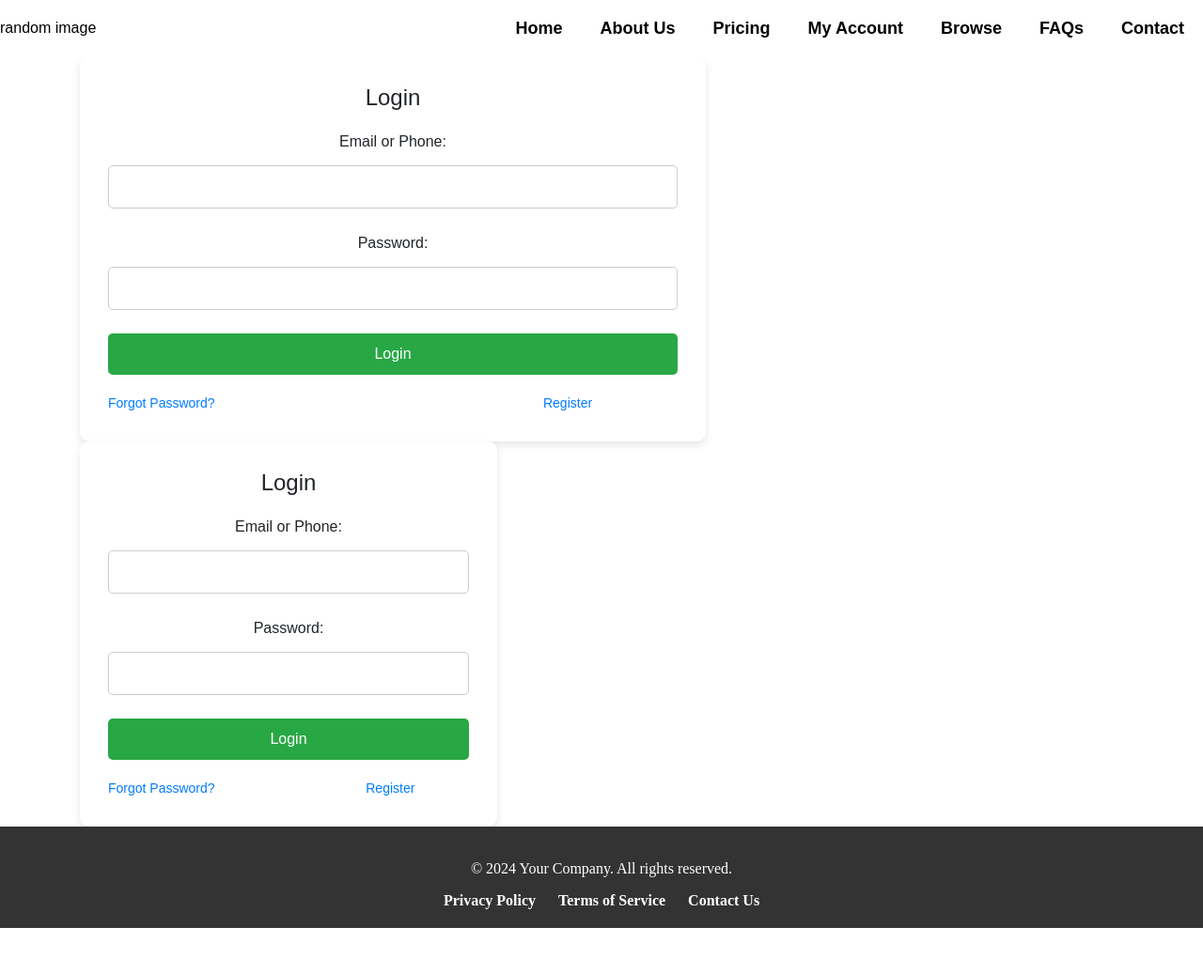
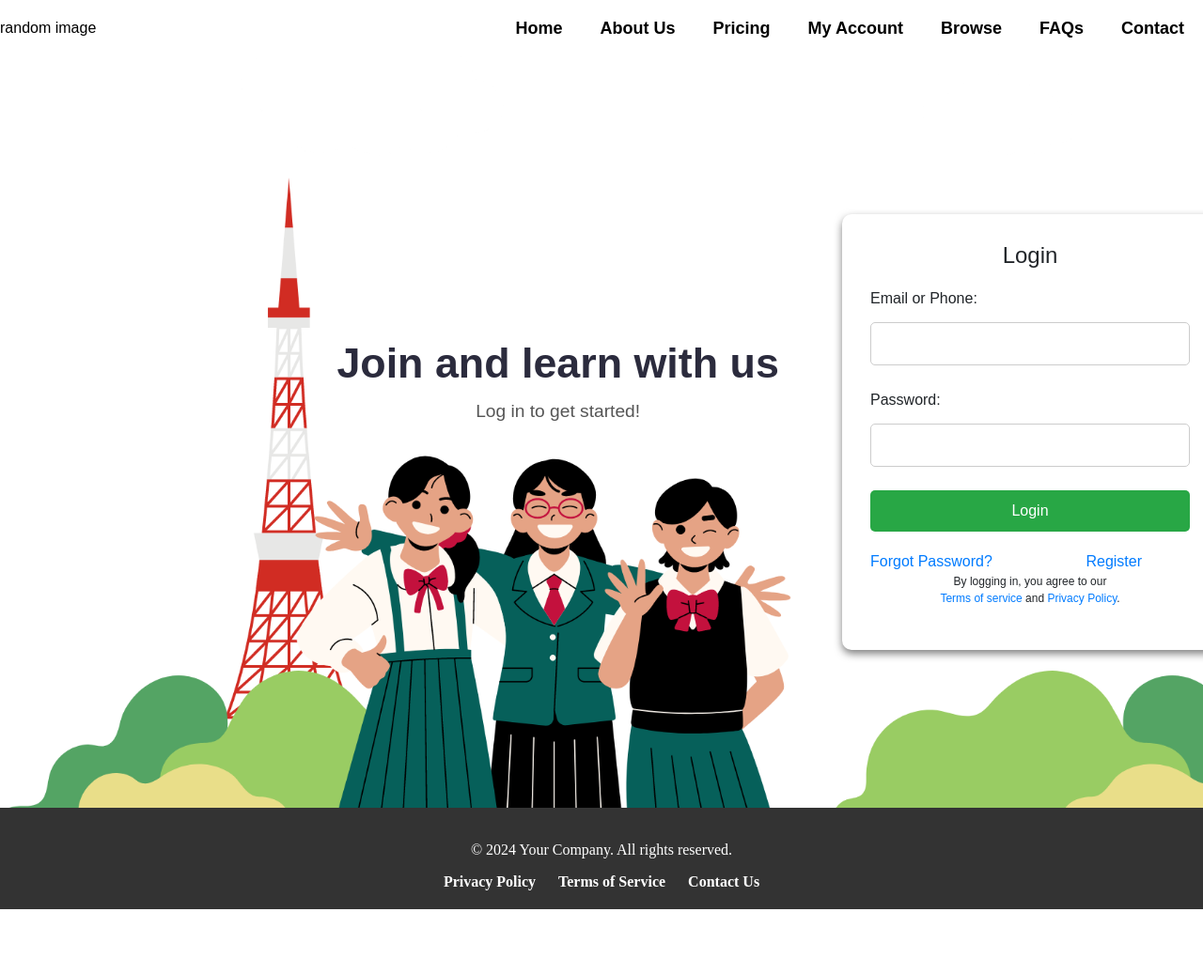
Before and after one commit to duyhnynh/COSC2430-ProjectGroup-8, a Flask app: page /login in a window 1280 px wide. Shown: the whole page at 94% size. After the commit the page ends 968 px from the top, so only its background shows below. Run offline with Flask 3, Linux system fonts and the light colour scheme; some libraries are stand-ins or nearby versions.

Commit message:
Styling Account page

```diff
--- a/static/styles/account.css
+++ b/static/styles/account.css
@@ -1,23 +1,34 @@
-#container {
+#main-container {
   display: flex;
   flex-direction: row;
+  width: 100vw;
+  height: 100vh;
+  margin: 0;
+  align-items: center;
+  overflow: hidden;
 }
 #left-container {
-  width: 60%;
+  max-width: 70vw;
+}
+#left-container img {
+  height: 100vh;
+  background-size: cover;
+  object-fit: cover;
+  object-position: left;
 }
 #right-container {
-  width: 40%;
+  flex: 1;
 }
 #account-page {
+  width: 400px;
   background-color: white;
   padding: 30px;
   border-radius: 10px;
-  box-shadow: 0 4px 8px rgba(0, 0, 0, 0.1);
-  text-align: center;
+  box-shadow: 0 4px 8px rgba(0.5, 0.5, 0.5, 0.5);
 }
 
-/* Form Styles */
 #account-page h1 {
+  text-align: center;
   font-size: 24px;
   margin-bottom: 20px;
 }
@@ -37,8 +48,6 @@
   border: 1px solid #ccc;
   border-radius: 5px;
 }
-
-/* Button Style */
 #account-page button[type="submit"] {
   background-color: #28a745;
   color: white;
@@ -54,18 +63,6 @@
   background-color: #218838;
 }
 
-/* Links */
-#account-page a {
-  color: #007bff;
-  text-decoration: none;
-  font-size: 14px;
-}
-
-#account-page a:hover {
-  text-decoration: underline;
-}
-
-/* Additional Margin for Inputs */
 #username,
 #password {
   margin-bottom: 10px;
@@ -77,3 +74,52 @@
   justify-content: space-between;
   margin-top: 5px;
 }
+@media (max-width: 1199px) {
+  #main-container {
+    flex-direction: column;
+  }
+
+  #left-container {
+    display: none;
+  }
+
+  #right-container {
+    width: 100vw;
+    height: 100vh;
+    justify-content: center;
+    align-items: center;
+  }
+
+  #account-page {
+    width: 100%;
+    height: 100vh;
+    border-radius: 0;
+    box-shadow: none;
+    padding: 20px;
+  }
+}
+
+#text-overlay {
+  position: absolute;
+  top: 45%;
+  left: 28%;
+}
+#text-overlay h1 {
+  font-size: 3.5vw;
+  margin: 0;
+  padding: 0;
+  line-height: 1.2;
+  font-weight: bold;
+  color: #2b2b3d;
+}
+#text-overlay p {
+  text-align: center;
+  font-size: 1.5vw;
+  margin: 10px 0;
+  color: #555;
+}
+
+#right-container p {
+  text-align: center;
+  font-size: 12px;
+}
--- a/static/styles/home.css
+++ b/static/styles/home.css
@@ -10,7 +10,7 @@
 }
 
 #image-container {
-  position: absolute;
+  position: relative;
   top: 30%;
   left: 10%;
 }
--- a/templates/account.html
+++ b/templates/account.html
@@ -9,74 +9,18 @@
     />
     <link rel="stylesheet" href="/static/general.css" />
     <link rel="stylesheet" href="/static/styles/account.css" />
-    <link rel="stylesheet" href="/static/styles/header.css" />
     <title>My Account</title>
   </head>
   <body>
     <iframe src="/header" id="iframe-header"></iframe>
-    <div class="container">
+    <div id="main-container">
       <div id="left-container">
-        <div id="account-page">
-          {% if user %}
-          <!-- account info -->
-          <h1>Account Information</h1>
-          <p>Full name: {{user.name}}</p>
-          <p>Address: {{user.address}}</p>
-          <p>Email: {{user.email}}</p>
-          <p>Phone: {{user.phone}}</p>
-          <img
-            id="profile-image"
-            class="profile-image"
-            src="{{user.image}}"
-            alt="profile picture"
-          />
-
-          {% if user.role == 'learner' %}
-          <h1>Course orders</h1>
-          {% for order in orders %}
-          <h3>{{order.course_name}}</h3>
-          <p><strong>Date ordered:</strong> {{order.created_at}}</p>
-          <p><strong>Access duration:</strong> {{order.access_duration}}</p>
-          <p><strong>Certification:</strong> {{order.certification}}</p>
-          {% endfor %} {% endif %}
-
-          <a href="/logout">Log out</a>
-          {% else %}
-          <!-- login box -->
-          <h1>Login</h1>
-          <form action="/login" method="POST">
-            <div>
-              <label for="username">Email or Phone:</label>
-              <input
-                type="text"
-                class="username-input"
-                id="username"
-                name="username"
-                required
-              />
-            </div>
-            <div>
-              <label for="password">Password:</label>
-              <input
-                type="password"
-                class="password-input"
-                id="password"
-                name="password"
-                required
-              />
-            </div>
-            <button type="submit">Login</button>
-          </form>
-          <div id="button-container">
-            <!-- forgot password link -->
-            <a href="/forgot-password">Forgot Password?</a>
-            <a href="/register">Register</a>
+        <div id="image-container">
+          <img src="/static/img/AccountBackground.png" />
+          <div id="text-overlay">
+            <h1>Join and learn with us</h1>
+            <p>Log in to get started!</p>
           </div>
-
-          <!-- get flashed mesage -->
-          {% with messages = get_flashed_messages() %} {% if messages %}
-          <p class="flashed-msg">{{ messages[-1]}}</p>
-          {% endif %} {% endwith %} {% endif %}
         </div>
       </div>
       <div id="right-container">
@@ -136,6 +80,13 @@
             <a href="/forgot-password">Forgot Password?</a>
             <a href="/register">Register</a>
           </div>
+          <div id="">
+            <p class="disclaimer">
+              By logging in, you agree to our<br />
+              <a href="/terms">Terms of service</a> and
+              <a href="/privacy">Privacy Policy</a>.
+            </p>
+          </div>
 
           <!-- get flashed mesage -->
           {% with messages = get_flashed_messages() %} {% if messages %}
```
Also changed, not shown: static/img/AccountBackground.png (added).
